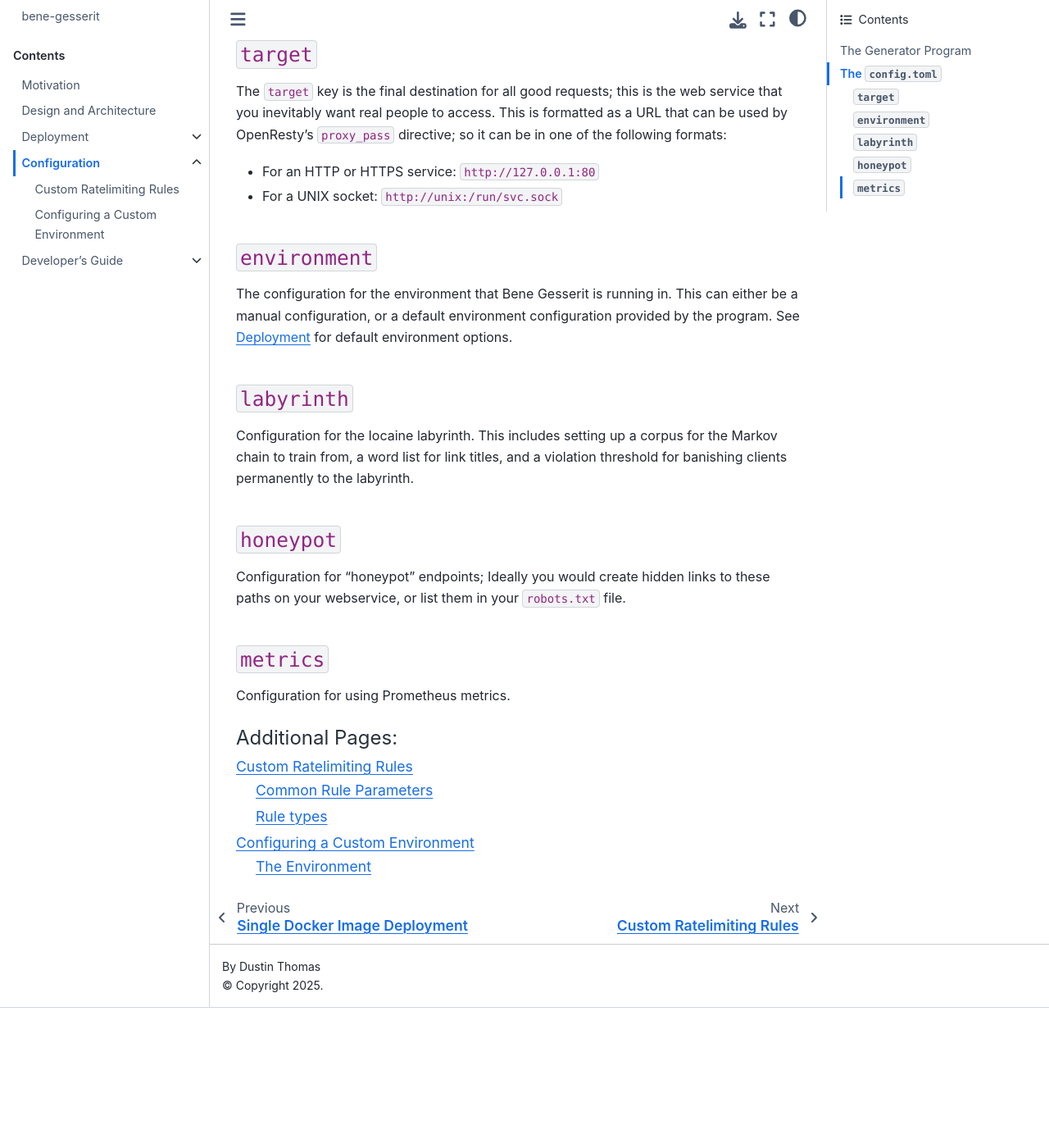
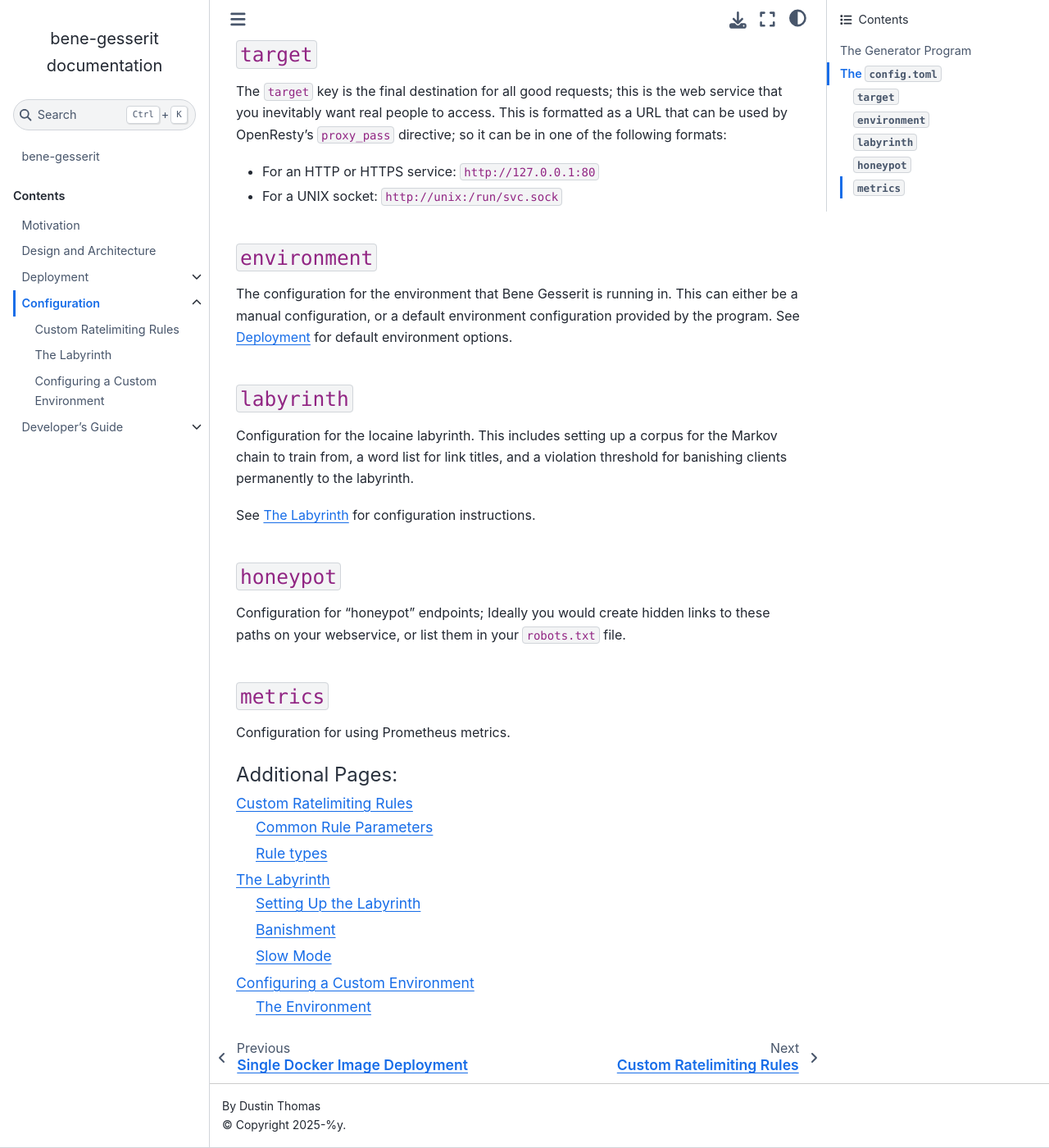
Before and after one commit to cptlobster/bene-gesserit, a Sphinx documentation site: the page built from docs/source/config/index.rst, in a window 1280 px wide and 1400 px high, scrolled down 652 px. Shown: the whole window at 82% size. Built offline with Sphinx 7.4.7 and the Sphinx Book theme 1.1.4, drawn with Linux system fonts in a browser that asks for light colours; before the commit the page ends 1881 px from its top, so only the background shows below that.

Commit message:
Add a page about the labyrinth to docs

```diff
--- a/docs/source/conf.py
+++ b/docs/source/conf.py
@@ -7,7 +7,7 @@
 # https://www.sphinx-doc.org/en/master/usage/configuration.html#project-information
 
 project = 'bene-gesserit'
-copyright = '2025'
+copyright = '2025-%y'
 author = 'Dustin Thomas'
 
 # -- General configuration ---------------------------------------------------
--- a/docs/source/config/index.rst
+++ b/docs/source/config/index.rst
@@ -46,6 +46,8 @@
 the Markov chain to train from, a word list for link titles, and a violation
 threshold for banishing clients permanently to the labyrinth.
 
+See :ref:`The Labyrinth` for configuration instructions.
+
 ``honeypot``
 ************
 Configuration for "honeypot" endpoints; Ideally you would create hidden links to
@@ -60,4 +62,5 @@
    :caption: Additional Pages:
 
    ratelimit.rst
+   labyrinth.rst
    custom_env.rst
```
Also changed, not shown: docs/source/config/labyrinth.rst (added, +31 -0 lines).
